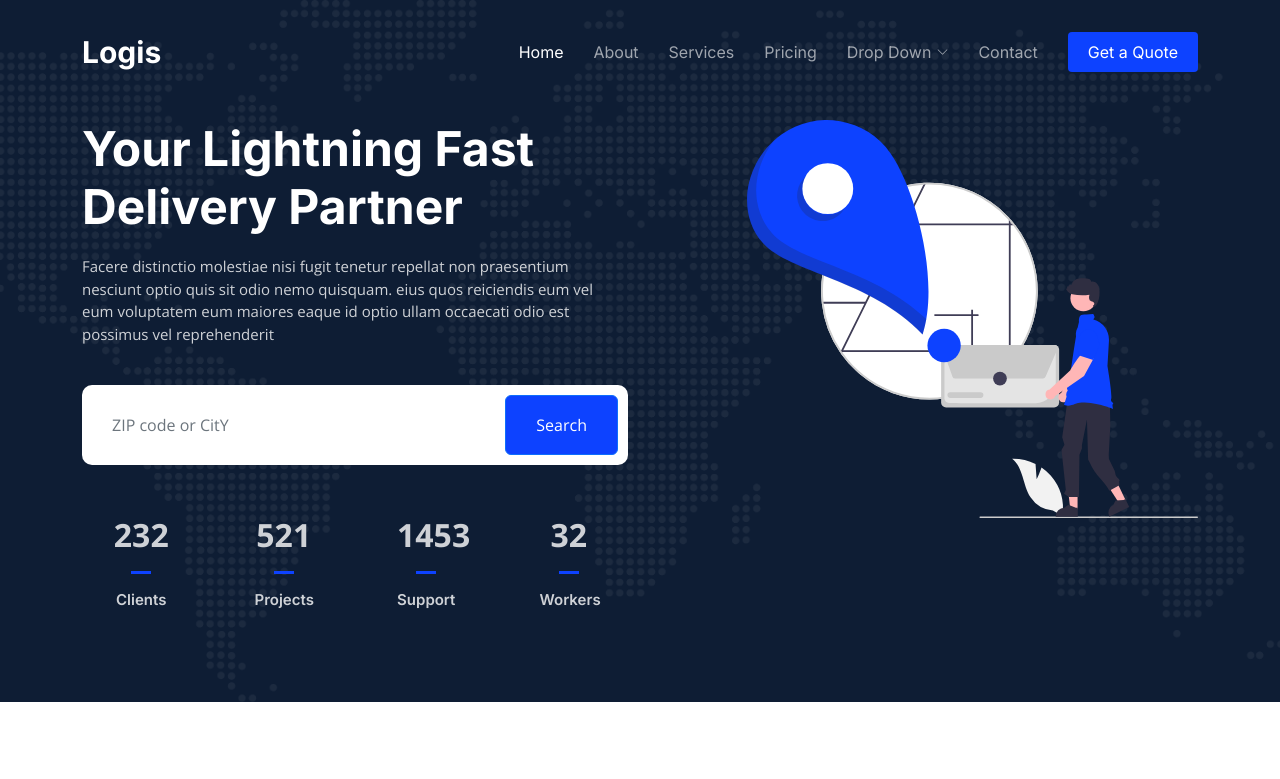
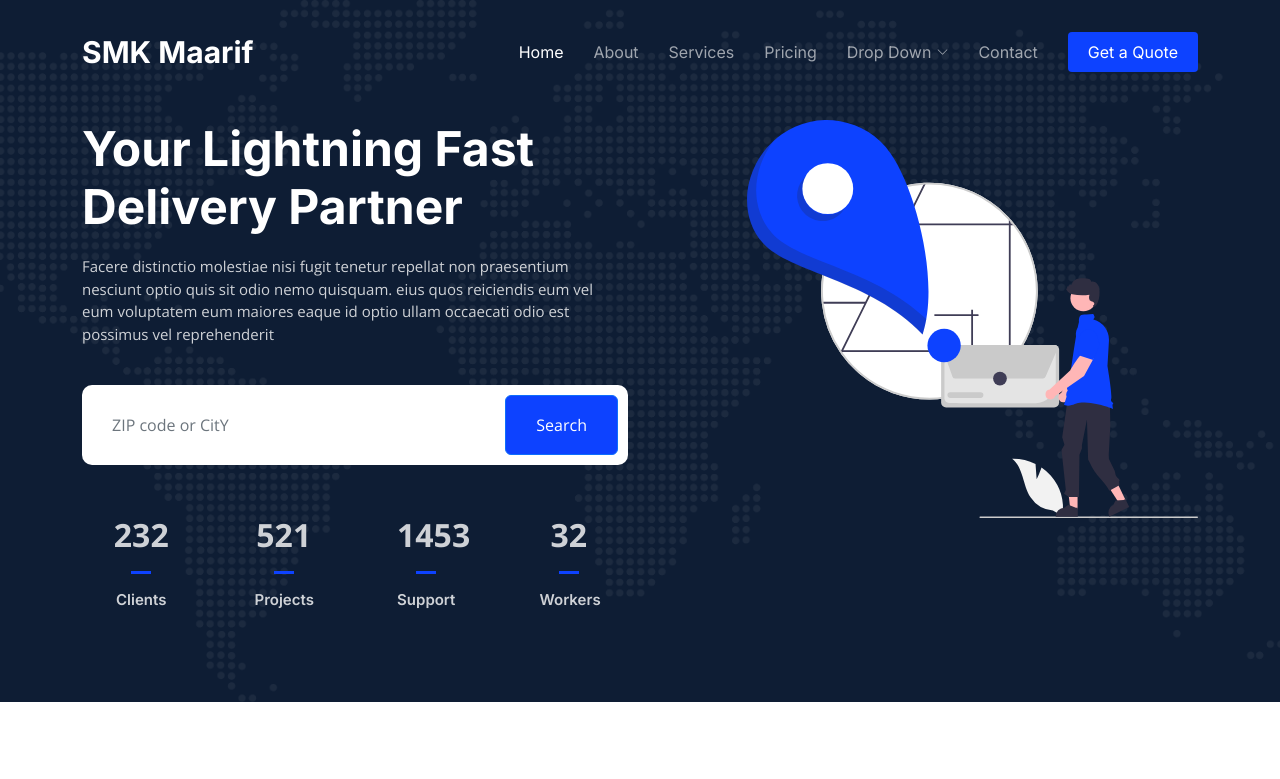
Before and after one commit to andrewahyudwi/andrewahyu.github.io, a plain HTML site: page index.html in a window 1280 px wide. Shown: the top 779 px of the page. Drawn offline with nearby package versions, Linux system fonts and the light colour scheme.

Commit message:
mengganti judul

```diff
--- a/index.html
+++ b/index.html
@@ -46,7 +46,7 @@
       <a href="index.html" class="logo d-flex align-items-center">
         <!-- Uncomment the line below if you also wish to use an image logo -->
         <!-- <img src="assets/img/logo.png" alt=""> -->
-        <h1>Logis</h1>
+        <h1>SMK Maarif</h1>
       </a>
 
       <i class="mobile-nav-toggle mobile-nav-show bi bi-list"></i>
```
